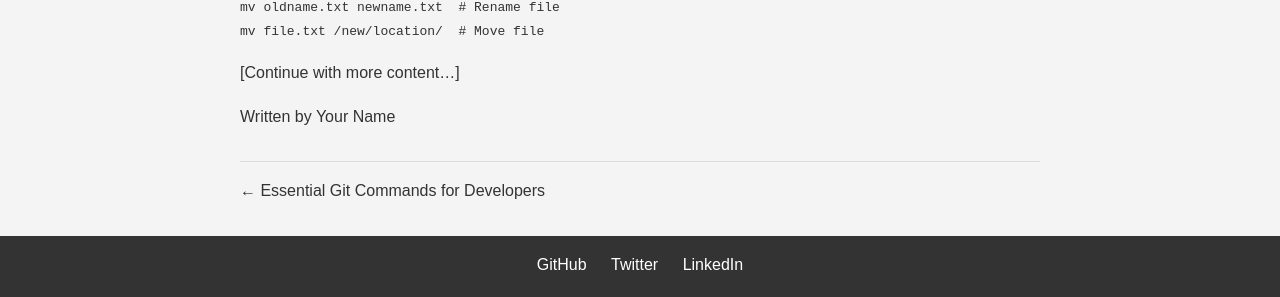
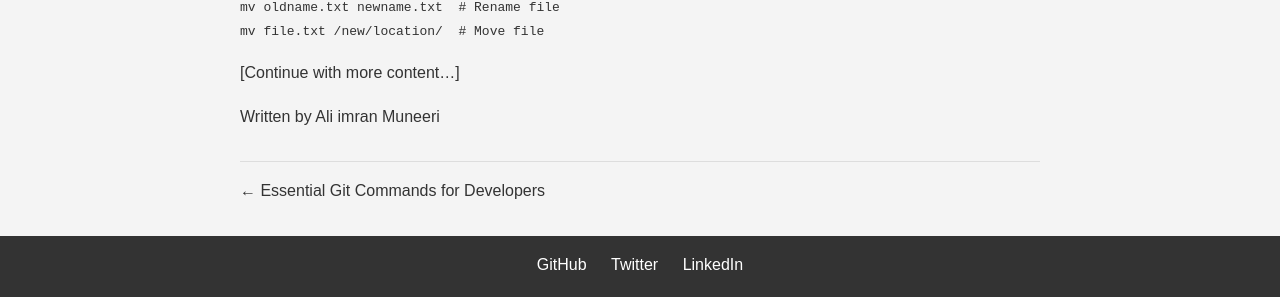
Before and after one commit to tecofers/tecofers.github.io, a Jekyll site: the page built from _posts/2024-11-12-essential-unix-commands.md, in a window 1280 px wide. Shown: the part 1027-1324 px from the top of the page. Built offline with Jekyll 4.4.1, drawn with Linux system fonts in a browser that asks for light colours.

Commit message:
Update 2024-11-12-essential-unix-commands.md

```diff
--- a/_posts/2024-11-12-essential-unix-commands.md
+++ b/_posts/2024-11-12-essential-unix-commands.md
@@ -1,12 +1,12 @@
 ---
 layout: post
 title: "Essential Unix Commands Every Developer Should Know"
-date: 2024-11-12 09:00:00 -0500
+date: 2024-11-12
 categories: [blog, commands]
 tags: [unix, commands, terminal]
 featured: true
 excerpt: "A comprehensive guide to essential Unix commands that every developer should master for efficient system navigation and file management."
-author: Your Name
+author: Ali imran Muneeri
 ---
 
 Every Unix developer should have a solid grasp of fundamental commands that make navigating and managing systems efficient. In this post, we'll explore the most crucial Unix commands that you'll use daily.
```
